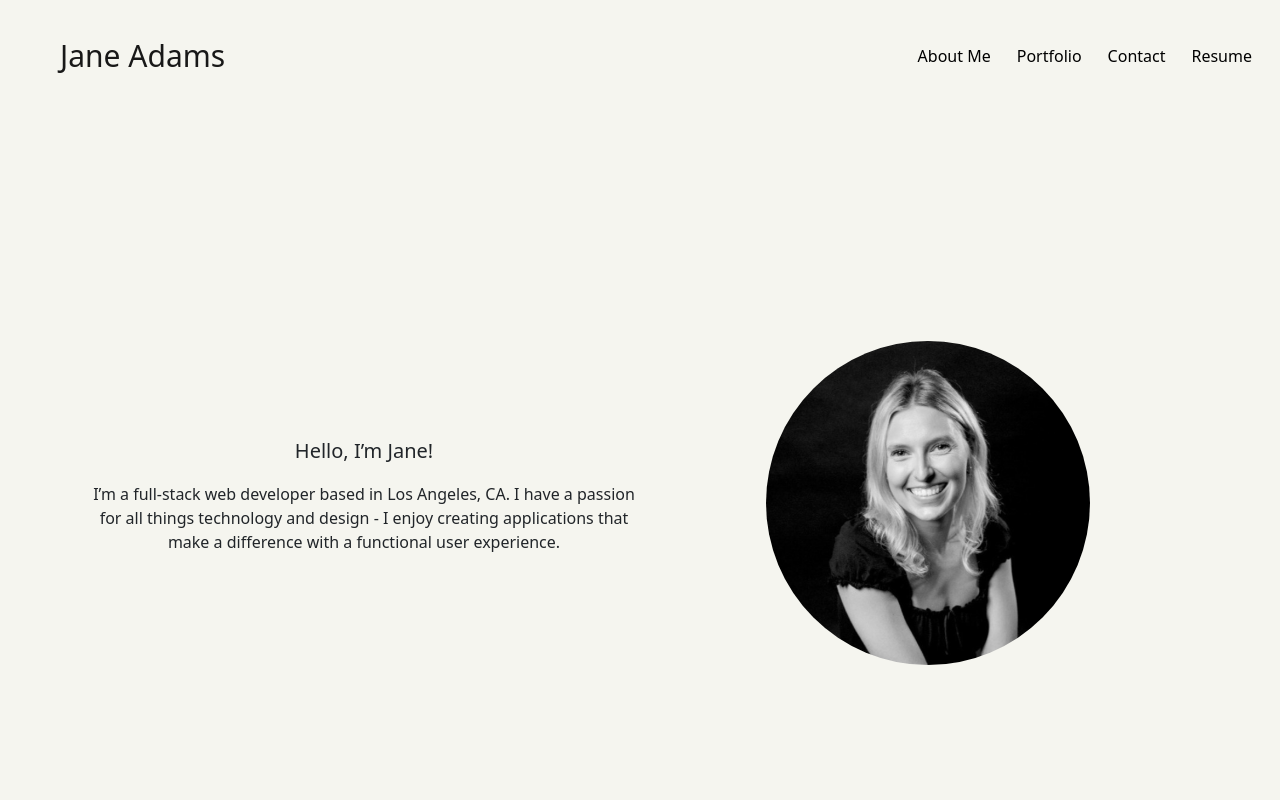
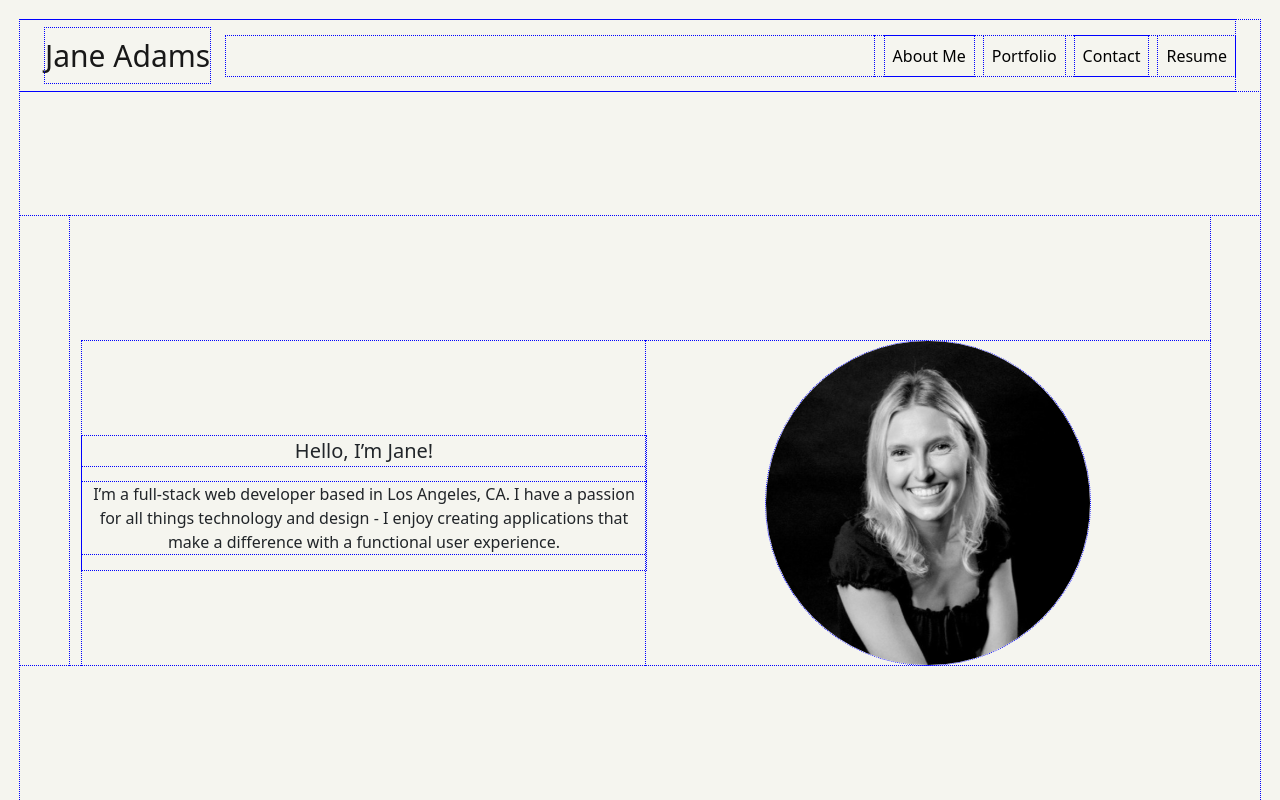
Before and after one commit to janealexadams/portfolio, a React (Vite) app: page / in a window 1280 px wide. Shown: the top 800 px of the page. Built offline with nearby package versions, Linux system fonts and the light colour scheme.

Commit message:
updated navbar

```diff
--- a/src/App.css
+++ b/src/App.css
@@ -1,6 +1,6 @@
-/* * {
+* {
   outline: 1px dotted blue;
-} */
+}
 
 body {
   padding: 20px;
--- a/src/styles/Navbar.css
+++ b/src/styles/Navbar.css
@@ -12,13 +12,17 @@
     display: inline;
     font-size: 30px;
     font-weight: 500;
-    margin-left: 40px;
+    margin-left: 25px;
 }
 
 #navbar {
     float: right;
     color: black;
     text-align: center;
+}
+
+.bg-body-tertiary {
+    margin-right: 25px;
 }
 
 .first, .second, .third, .fourth {
```
